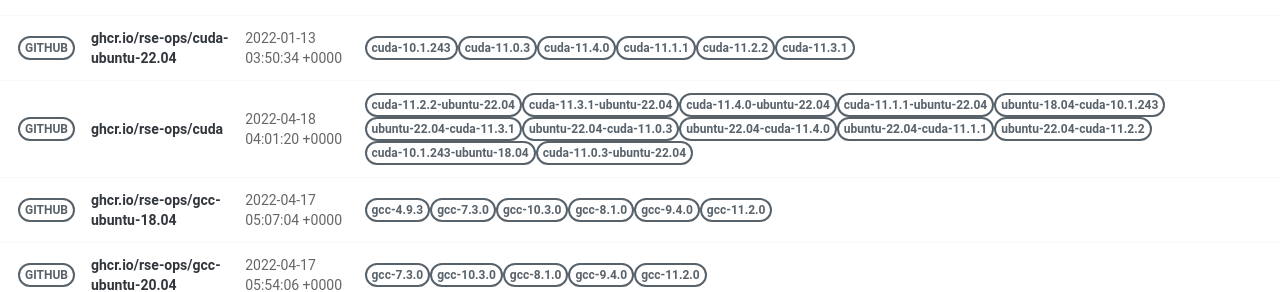
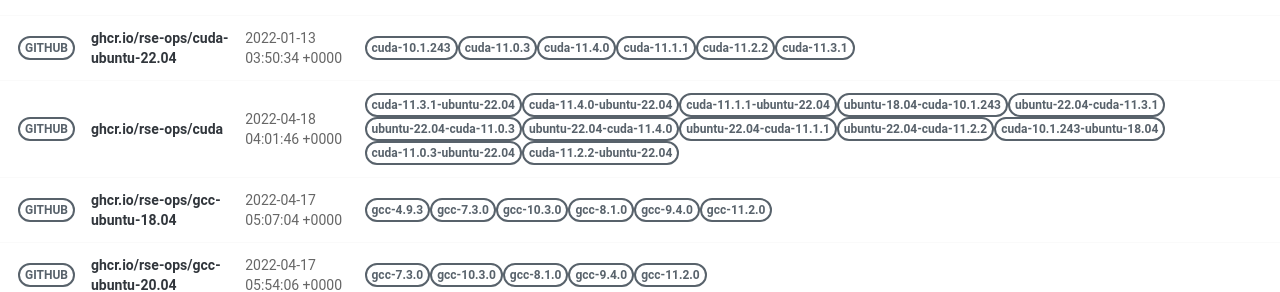
Before and after one commit to rse-ops/docker-images, a Jekyll site: the page built from pages/index.md, in a window 1280 px wide. Shown: the part 414-706 px from the top of the page. Built offline with Jekyll 4.4.1, drawn with Linux system fonts in a browser that asks for light colours; nearby versions of some CDN libraries; part of the change alters nothing that is shown.

Commit message:
Automated push to update library 2022-04-18

```diff
--- a/_library/ghcr.io-rse-ops-cuda.md
+++ b/_library/ghcr.io-rse-ops-cuda.md
@@ -1,14 +1,11 @@
 ---
 layout: container
 name: ghcr.io/rse-ops/cuda
-updated_at: 2022-04-18 04:01:20.345901
+updated_at: 2022-04-18 04:01:46.091638
 
 
 container_url: https://github.com/orgs/rse-ops/packages/container/package/cuda
 versions:
- - tag: cuda-11.2.2-ubuntu-22.04
-   dockerfile: https://github.com/rse-ops/docker-images/blob/main/ubuntu/cuda/Dockerfile
-   manifest: https://crane.ggcr.dev/manifest/ghcr.io/rse-ops/cuda:cuda-11.2.2-ubuntu-22.04
  - tag: cuda-11.3.1-ubuntu-22.04
    dockerfile: https://github.com/rse-ops/docker-images/blob/main/ubuntu/cuda/Dockerfile
    manifest: https://crane.ggcr.dev/manifest/ghcr.io/rse-ops/cuda:cuda-11.3.1-ubuntu-22.04
@@ -42,5 +39,8 @@ versions:
  - tag: cuda-11.0.3-ubuntu-22.04
    dockerfile: https://github.com/rse-ops/docker-images/blob/main/ubuntu/cuda/Dockerfile
    manifest: https://crane.ggcr.dev/manifest/ghcr.io/rse-ops/cuda:cuda-11.0.3-ubuntu-22.04
+ - tag: cuda-11.2.2-ubuntu-22.04
+   dockerfile: https://github.com/rse-ops/docker-images/blob/main/ubuntu/cuda/Dockerfile
+   manifest: https://crane.ggcr.dev/manifest/ghcr.io/rse-ops/cuda:cuda-11.2.2-ubuntu-22.04
 
 ---
```
